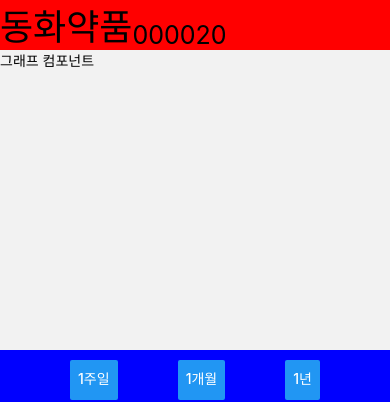
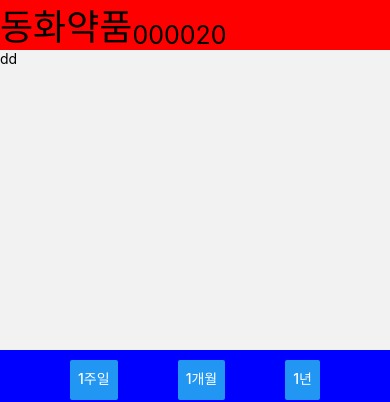
Before and after one commit to geunsoo96/Stock_ProjectA_Mobile, a React Native app in the folder projectA/: screen /Detail in a window 390 px wide. Shown: the top 402 px of the page. Built offline with nearby package versions, Linux system fonts and the light colour scheme.

Commit message:
graph파일 추가

```diff
--- a/projectA/src/components/Detail/Detail.js
+++ b/projectA/src/components/Detail/Detail.js
@@ -1,5 +1,6 @@
 import React, {useState} from 'react';
 import {View, Text, StyleSheet, Button} from 'react-native';
+import DetailGraph from './DetailGraph';
 import DetailName from './DetailName';
 import DetailPrice from './DetailPrice';
 
@@ -52,7 +53,7 @@
         <DetailName data={nameData} />
       </View>
       <View style={styles.graphBox}>
-        <Text>그래프 컴포넌트</Text>
+        <DetailGraph />
       </View>
       <View style={styles.buttonBox}>
         <Button title="1주일" onPress={onPress} />
--- /dev/null
+++ b/projectA/src/components/Detail/DetailGraph.js
@@ -0,0 +1,17 @@
+import React from 'react';
+import {View, Text, StyleSheet} from 'react-native';
+
+const styles = StyleSheet.create({
+  container: {
+    width: '100%',
+    height: '100%',
+  },
+});
+
+export default function DetailGraph(props) {
+  return (
+    <View style={styles.container}>
+      <Text>dd</Text>
+    </View>
+  );
+}
```
